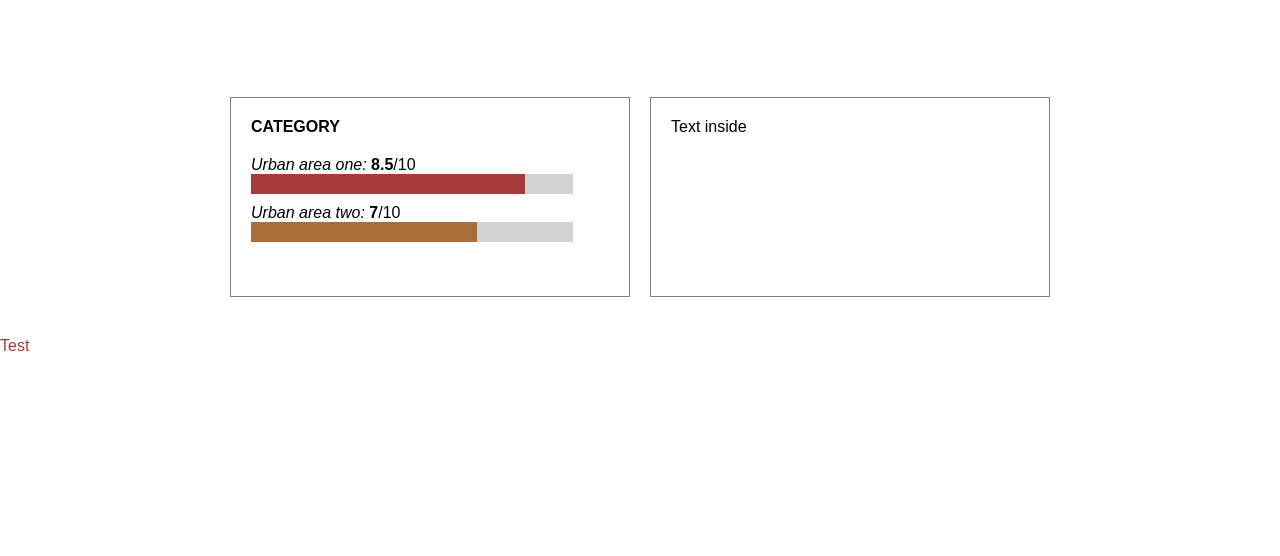
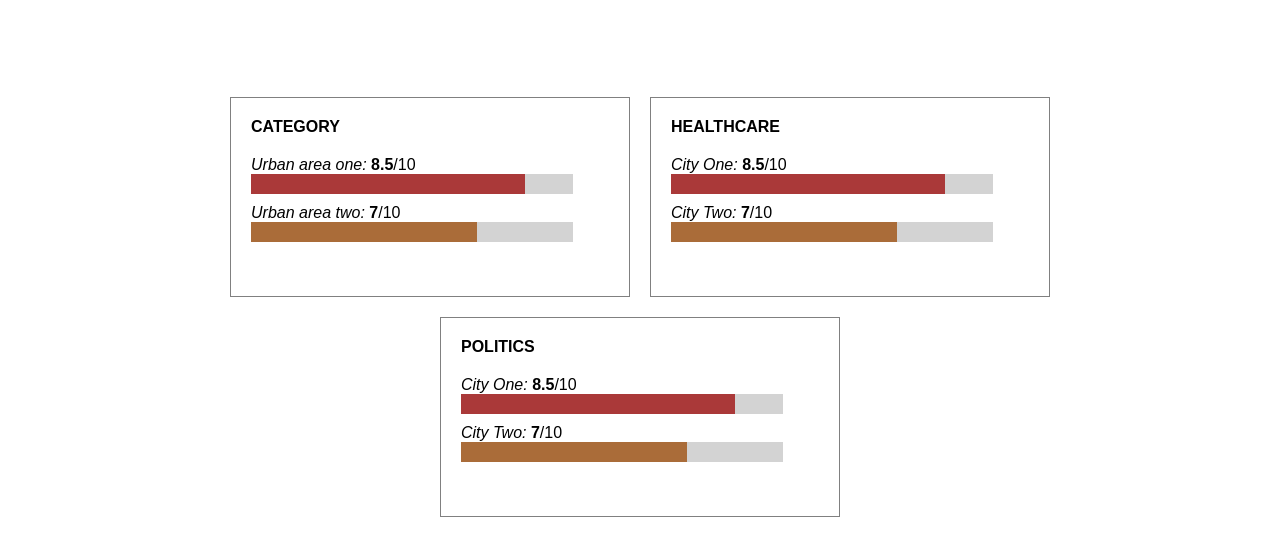
Before and after one commit to Tizios9999/City-Info, a website built with webpack: page src/index.html in a window 1280 px wide. Shown: the part 336-892 px from the top of the page. Before the commit the page ends 800 px from the top, so only its background shows below. Built offline with nearby package versions, Linux system fonts and the light colour scheme.

Commit message:
card render first working version

```diff
--- a/src/index.html
+++ b/src/index.html
@@ -43,8 +43,6 @@
             </div>
           </div>
         </div>
-
-        <div class="card">Text inside</div>
       </div>
     </main>
   </body>
--- a/src/js/index.js
+++ b/src/js/index.js
@@ -1,5 +1,7 @@
 import '../sass/style.scss';
 import testConsole from './secondary';
+
+const cardsWrapper = document.querySelector('.cards-wrapper')
 
 let urbanList = [
         {
@@ -28,12 +30,91 @@ let urbanList = [
         },
 ];
 
-function draw() {
-    const el = document.createElement('div');
-    el.innerHTML = "Test";
-    el.classList.add('test-class');
-    return el;
+const firstObject = {
+    name: 'City One',
+    score: 8.5343,
+    position: 'urban-one',
 }
 
-document.body.appendChild(draw());
+const secondObject = {
+    name: 'City Two',
+    score: 7.03223,
+    position: 'urban-two',
+}
+
+function drawCard(category, objOne, secondObj) {
+
+    const card = document.createElement('div');
+    const categoryTitleNode = document.createElement('h4');
+    const categoryTitleText = document.createTextNode(category); // needs to be replaced with data from API
+    card.classList.add('card');
+
+    // Add category title
+    card.appendChild(categoryTitleNode);
+    categoryTitleNode.appendChild(categoryTitleText);
+
+    // Add Urban Scores Wrapper below the category title
+    const urbanScoresWrapper = document.createElement('div');
+    urbanScoresWrapper.classList.add('urban-scores-wrapper');
+    card.appendChild(urbanScoresWrapper);
+
+    urbanScoresWrapper.appendChild(renderScoreSection(objOne.name, objOne.score, objOne.position));
+
+    urbanScoresWrapper.appendChild(renderScoreSection(secondObj.name, secondObj.score, secondObj.position));
+
+    return card;
+}
+
+function renderBar(urbanCounter, points) {
+    const bar = document.createElement('div');
+    const fillWidth = Math.round(points*10);
+    bar.classList.add('bar');
+    const meterFill = document.createElement('span');
+    meterFill.classList.add('meter-fill');
+    meterFill.classList.add(urbanCounter); // needs to be a parameter to avoid repetitions
+    meterFill.style.width = `${fillWidth}%`; // width must come from API data
+    bar.appendChild(meterFill);
+
+    return bar;
+}
+
+function renderUrbanScoreLabel(urbanAreaName, categoryScore) {
+    const scoreLabel = document.createElement('div');
+    scoreLabel.classList.add('score-label');
+    const urbanAreaLabel = document.createElement('em');
+        const urbanAreaTextNode = document.createTextNode(`${urbanAreaName}: `); // needs to be replaced with data from API
+        urbanAreaLabel.appendChild(urbanAreaTextNode);
+        scoreLabel.appendChild(urbanAreaLabel);
+
+        // add the points, first part in strong tags
+
+        const numberScoreLabel = document.createElement('strong');
+        const numberScoreTextNode = document.createTextNode(`${roundScore(categoryScore)}`); // needs to be replaced with data from API
+        numberScoreLabel.appendChild(numberScoreTextNode);
+        scoreLabel.appendChild(numberScoreLabel);
+        const outOfTenLabel = document.createTextNode("/10");
+        scoreLabel.appendChild(outOfTenLabel);
+
+        return scoreLabel;
+}
+
+function renderScoreSection(urbanAreaName, points, counter) {
+
+    const scoreWrapper = document.createElement('div');
+    scoreWrapper.classList.add('score-wrapper');
+
+    scoreWrapper.appendChild(renderUrbanScoreLabel(urbanAreaName, points));
+
+    scoreWrapper.appendChild(renderBar(counter, points));
+
+    return scoreWrapper;
+}
+
+function roundScore(score) {
+    return Math.round(score*10)/10;
+}
+
+cardsWrapper.appendChild(drawCard('HEALTHCARE', firstObject, secondObject));
+cardsWrapper.appendChild(drawCard('POLITICS', firstObject, secondObject));
+
 testConsole();
```
Also changed, not shown: dist/app.bundle.js, dist/index.html.
